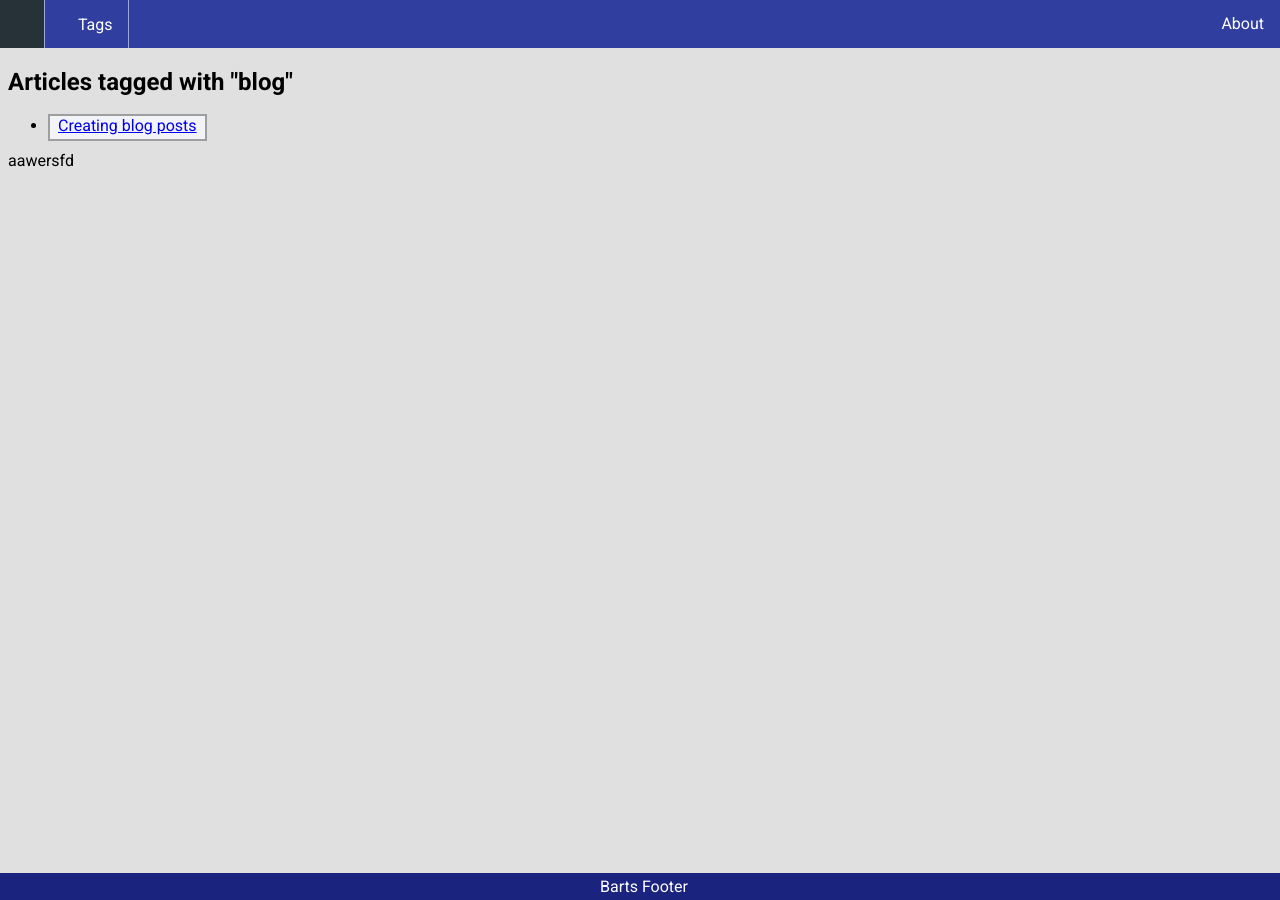
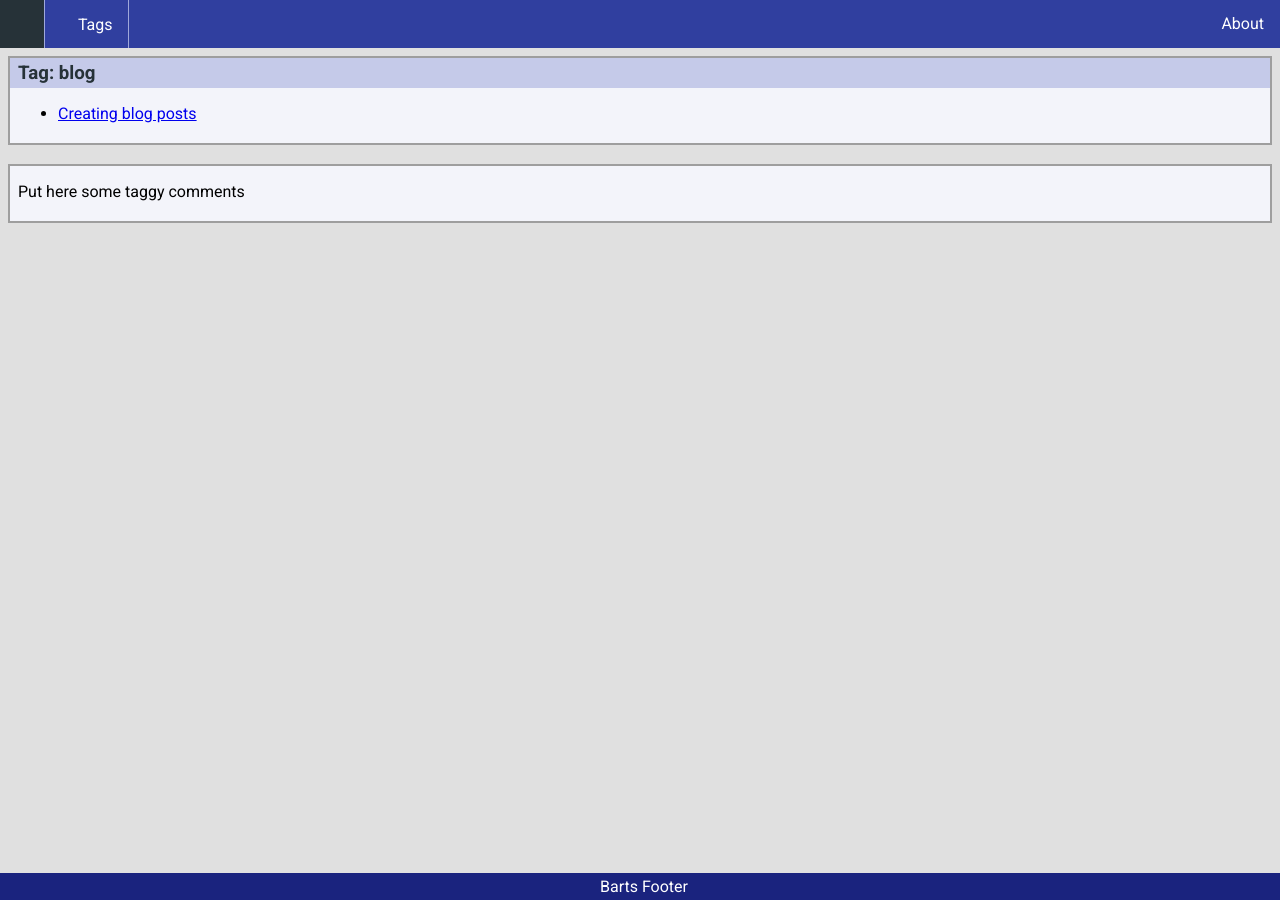
Before and after one commit to bartgel/blog, a Jekyll site: the page built from docs/_tags/blog.md, in a window 1280 px wide. Built offline with Jekyll 4.4.1, drawn with Linux system fonts in a browser that asks for light colours.

Commit message:
Added layout for tags

```diff
--- a/docs/_layouts/post.html
+++ b/docs/_layouts/post.html
@@ -86,7 +86,7 @@ layout: default
     <h1 class="post-title p-name" itemprop="name headline">{{ page.title | escape }}</h1>
     {{ content }}
   </div>
-
+  </article>
   {%- if site.disqus.shortname -%}
     {%- include disqus_comments.html -%}
   {%- endif -%}
--- a/docs/_layouts/tagpage.html
+++ b/docs/_layouts/tagpage.html
@@ -2,19 +2,25 @@
 layout: default
 ---
 
-<div class="snippets">
-  <h1 class="snippets-heading">Articles tagged with "{{ page.tagname }}"</h1>
+<article class="post h-entry" itemscope itemtype="http://schema.org/BlogPosting">
+
+    <header class="post-header">
+      <h1 class="post-title p-name" itemprop="name headline">Tag: {{ page.tagname }}</h1>
 
   <ul>
 
   {% for post in site.posts %}
   {% if post.tags contains page.tagname %}
-  <li><a class="post" href="{{ post.url }}">{{ post.title }}</a></li>
+  <li><a class="" href="{{ post.url | relative_url }}">{{ post.title }}</a></li>
   {% endif %}
   {% endfor %}
 </ul>
 
 </div>
+    </header>
+</article>
+&nbsp;
 
-
+<article class="post h-entry" itemscope itemtype="http://schema.org/BlogPosting">
 {{ content }}
+</article>
--- a/docs/_tags/blog.md
+++ b/docs/_tags/blog.md
@@ -6,4 +6,4 @@ author:
   - Bart Geluykens
 ---
 
-aawersfd
+Put here some taggy comments
```
Also changed, not shown: docs/_layouts/alltags.html (+11 -0 lines), docs/_posts/2024-02-11-welcome-to-jekyll.markdown (+8 -1 lines), docs/tags.md (+1 -1 lines).
